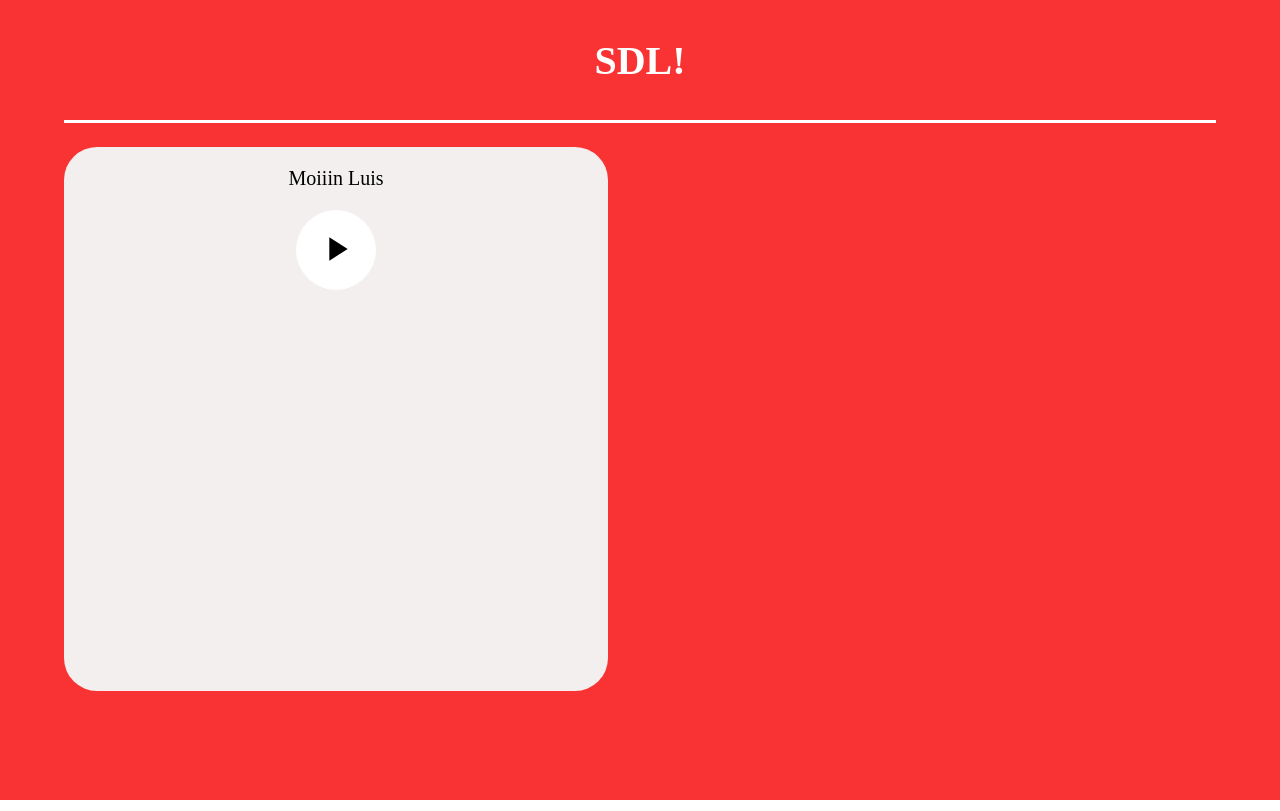
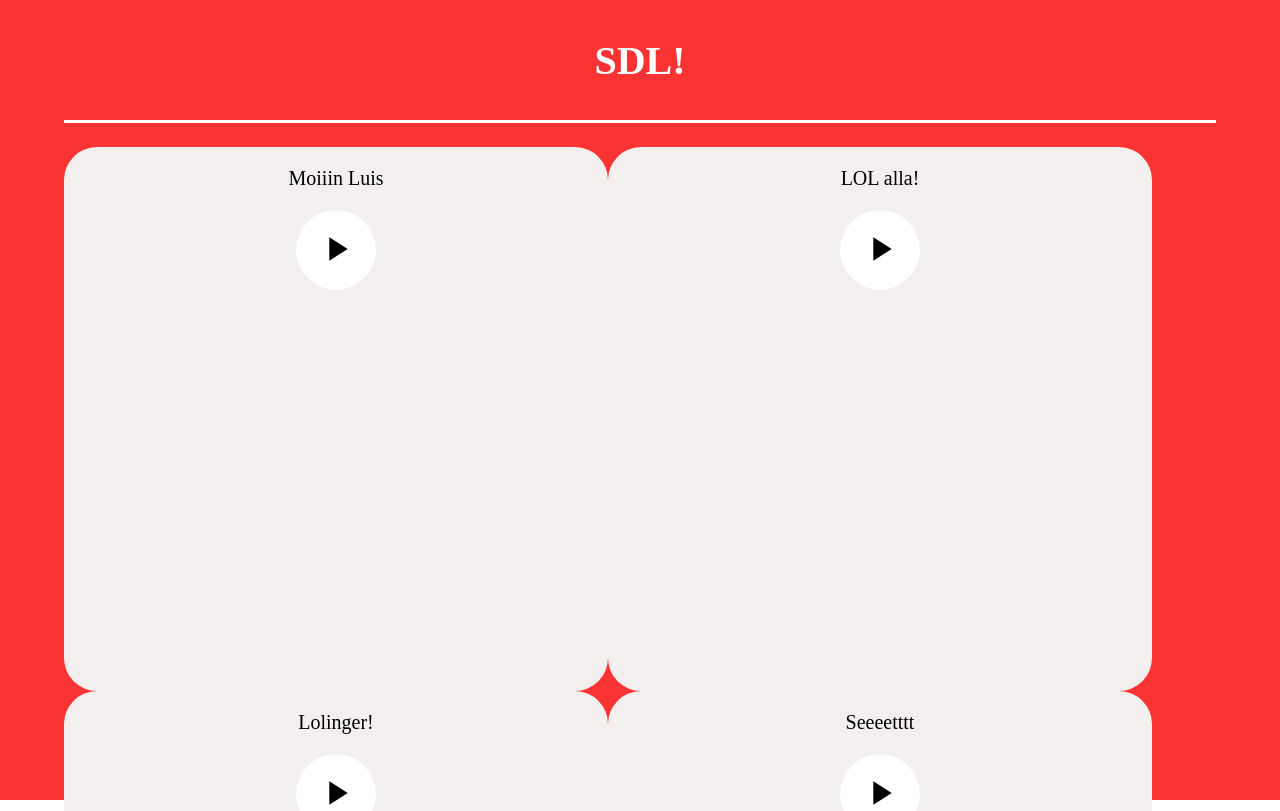
Before and after one commit to KingLouie1994/SDL-Sounds-App, a React (Create React App) app: page / in a window 1280 px wide. Shown: the top 811 px of the page. Built offline with nearby package versions, Linux system fonts and the light colour scheme; no server answers; a web font is replaced by a local one.

Commit message:
card for every sound

```diff
--- /dev/null
+++ b/src/components/Cards/Card.js
@@ -0,0 +1,20 @@
+import React from "react";
+import styles from "./Card.module.css";
+import PlayArrowIcon from "@material-ui/icons/PlayArrow";
+
+import useSound from "use-sound";
+
+const Card = (props) => {
+  console.log(props);
+
+  return (
+    <div className={styles.card}>
+      <p>{props.sound.description}</p>
+      <button className={styles.playButton}>
+        <PlayArrowIcon style={{ fontSize: 40 }} />
+      </button>
+    </div>
+  );
+};
+
+export default Card;
--- /dev/null
+++ b/src/components/Cards/Card.module.css
@@ -0,0 +1,19 @@
+.card {
+    width: 42.5vw;
+    height: 42.5vw;
+    background-color: #F3EFEF;
+    border-radius: 33px;
+    color: #000000;
+    display: flex;
+    flex-direction: column;
+    align-items: center;
+    font-size: 20px;
+}
+
+.playButton {
+    width: 80px;
+    height: 80px;
+    background-color: #FFFFFF;
+    border: solid 1px #FFFFFF;
+    border-radius: 50%;
+}
--- a/src/components/Cards/Cards.js
+++ b/src/components/Cards/Cards.js
@@ -1,21 +1,15 @@
 import React from "react";
 import styles from "./Cards.module.css";
-import PlayArrowIcon from "@material-ui/icons/PlayArrow";
-
-import useSound from "use-sound";
+import sounds from "./soundSource";
+import Card from "./Card";
 
 const Cards = () => {
-  const exampleSound = "sounds/Moin_Luis.mp3";
-  const [play] = useSound(exampleSound);
 
   return (
     <div className={styles.container}>
-      <div className={styles.card}>
-        <p>Moiiin Luis</p>
-        <button className={styles.playButton} onClick={play}>
-          <PlayArrowIcon style={{ fontSize: 40 }} />
-        </button>
-      </div>
+      {sounds.map((sound) => {
+          return <Card sound={sound}/>
+      })}
     </div>
   );
 };
--- a/src/components/Cards/Cards.module.css
+++ b/src/components/Cards/Cards.module.css
@@ -1,25 +1,7 @@
 .container {
+    display: flex;
+    flex-wrap: wrap;
     padding-top: 3vh;
     color: white;
     font-family: Ruluko;
 }
-
-.card {
-    width: 42.5vw;
-    height: 42.5vw;
-    background-color: #F3EFEF;
-    border-radius: 33px;
-    color: #000000;
-    display: flex;
-    flex-direction: column;
-    align-items: center;
-    font-size: 20px;
-}
-
-.playButton {
-    width: 80px;
-    height: 80px;
-    background-color: #FFFFFF;
-    border: solid 1px #FFFFFF;
-    border-radius: 50%;
-}
--- /dev/null
+++ b/src/components/Cards/soundSource.js
@@ -0,0 +1,34 @@
+const sounds = [
+  {
+    id: 0,
+    name: "Moin_Luis",
+    description: "Moiiin Luis",
+  },
+  {
+    id: 1,
+    name: "Lol_alla",
+    description: "LOL alla!",
+  },
+  {
+    id: 2,
+    name: "Lolinger",
+    description: "Lolinger!",
+  },
+  {
+    id: 3,
+    name: "Set",
+    description: "Seeeetttt",
+  },
+  {
+    id: 4,
+    name: "Dirim_lah",
+    description: "Dirriim Laahh",
+  },
+  {
+    id: 5,
+    name: "Ühl",
+    description: "Ühhhlllll",
+  },
+];
+
+export default sounds;
```
